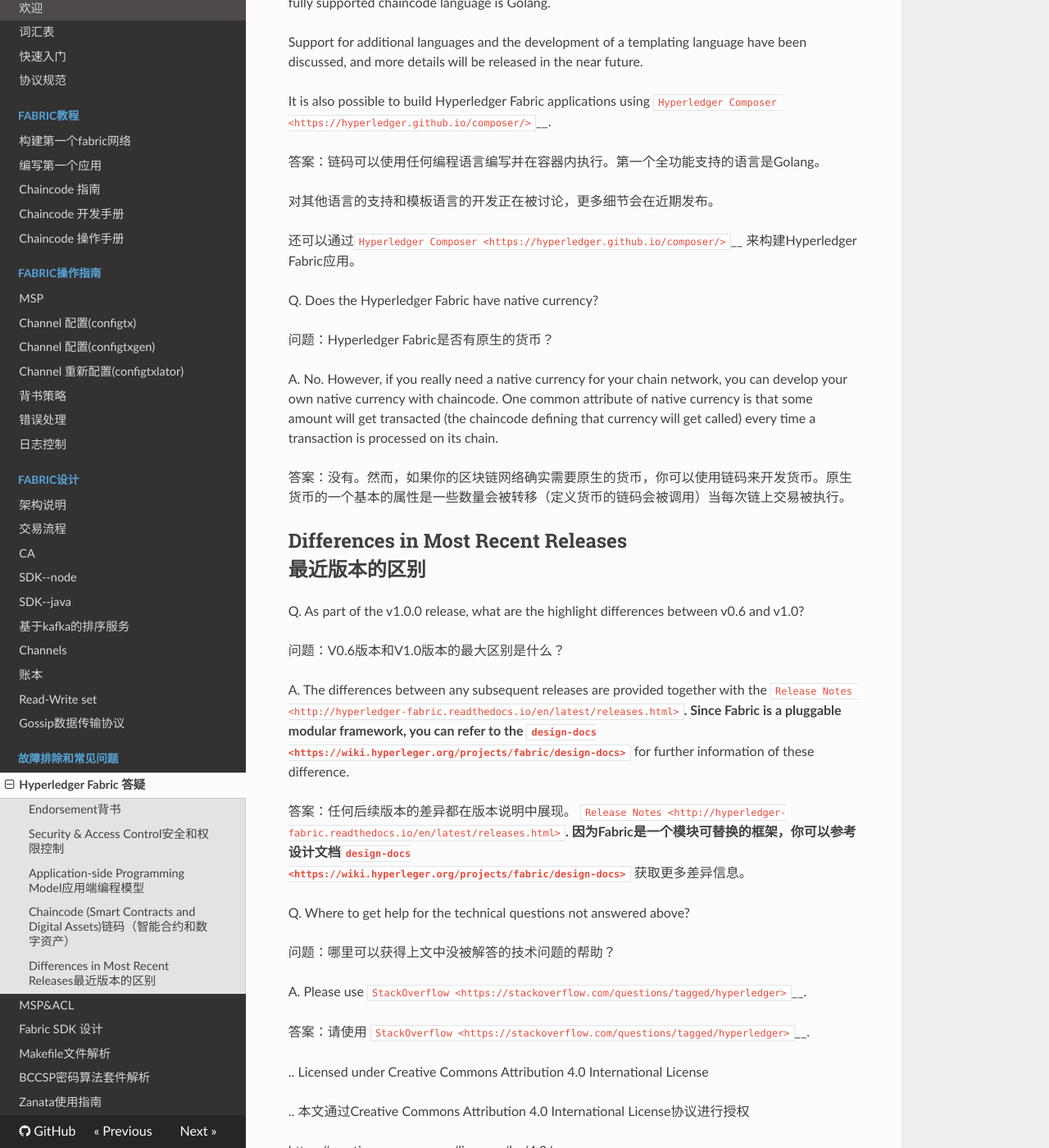
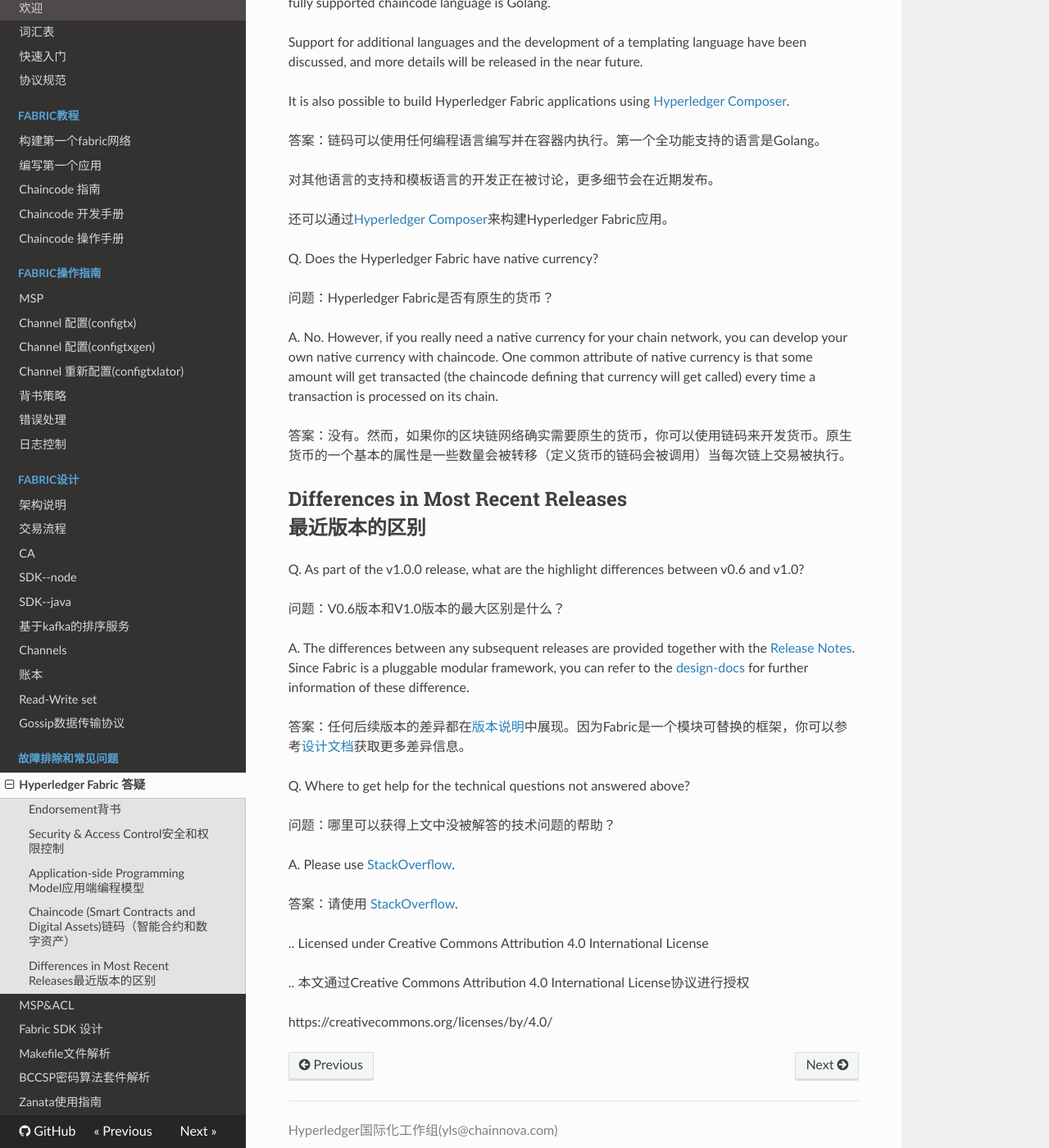
Before and after one commit to HyperledgerCN/hyperledgerDocs, an MkDocs documentation site: the page built from docs/Fabric-FAQ.md, in a window 1280 px wide and 1400 px high, scrolled down 5388 px. Shown: the whole window at 82% size. Built offline with MkDocs 1.6.1, drawn with Linux system fonts in a browser that asks for light colours; nearby versions of some CDN libraries; old or Windows-style settings are respelled for this version of MkDocs.

Commit message:
fix link display

```diff
--- a/docs/Fabric-FAQ.md
+++ b/docs/Fabric-FAQ.md
@@ -214,13 +214,13 @@
 have been discussed, and more details will be released in the near future.
 
 It is also possible to build Hyperledger Fabric applications using
-`Hyperledger Composer <https://hyperledger.github.io/composer/>`__.
+[Hyperledger Composer](<https://hyperledger.github.io/composer/>).
 
 答案：链码可以使用任何编程语言编写并在容器内执行。第一个全功能支持的语言是Golang。
 
 对其他语言的支持和模板语言的开发正在被讨论，更多细节会在近期发布。
 
-还可以通过`Hyperledger Composer <https://hyperledger.github.io/composer/>`__ 来构建Hyperledger Fabric应用。
+还可以通过[Hyperledger Composer](<https://hyperledger.github.io/composer/>)来构建Hyperledger Fabric应用。
 
 Q. Does the Hyperledger Fabric have native currency?
 
@@ -241,20 +241,18 @@
 问题：V0.6版本和V1.0版本的最大区别是什么？
 
 A. The differences between any subsequent releases are provided together with the
-`Release Notes <http://hyperledger-fabric.readthedocs.io/en/latest/releases.html>`__.
-Since Fabric is a pluggable modular framework, you can refer to the `design-docs
-<https://wiki.hyperleger.org/projects/fabric/design-docs>`__ for further information of these difference.
+[Release Notes](<http://hyperledger-fabric.readthedocs.io/en/latest/releases.html>).
+Since Fabric is a pluggable modular framework, you can refer to the [design-docs](<https://wiki.hyperleger.org/projects/fabric/design-docs>) for further information of these difference.
 
-答案：任何后续版本的差异都在版本说明中展现。 `Release Notes <http://hyperledger-fabric.readthedocs.io/en/latest/releases.html>`__. 因为Fabric是一个模块可替换的框架，你可以参考设计文档`design-docs
-<https://wiki.hyperleger.org/projects/fabric/design-docs>`__ 获取更多差异信息。
+答案：任何后续版本的差异都在[版本说明](<http://hyperledger-fabric.readthedocs.io/en/latest/releases.html>)中展现。因为Fabric是一个模块可替换的框架，你可以参考[设计文档](<https://wiki.hyperleger.org/projects/fabric/design-docs>)获取更多差异信息。
 
 Q. Where to get help for the technical questions not answered above?
 
 问题：哪里可以获得上文中没被解答的技术问题的帮助？
 
-A. Please use `StackOverflow <https://stackoverflow.com/questions/tagged/hyperledger>`__.
+A. Please use [StackOverflow](<https://stackoverflow.com/questions/tagged/hyperledger>).
 
-答案：请使用 `StackOverflow <https://stackoverflow.com/questions/tagged/hyperledger>`__.
+答案：请使用 [StackOverflow](<https://stackoverflow.com/questions/tagged/hyperledger>).
 
 
 .. Licensed under Creative Commons Attribution 4.0 International License
```
